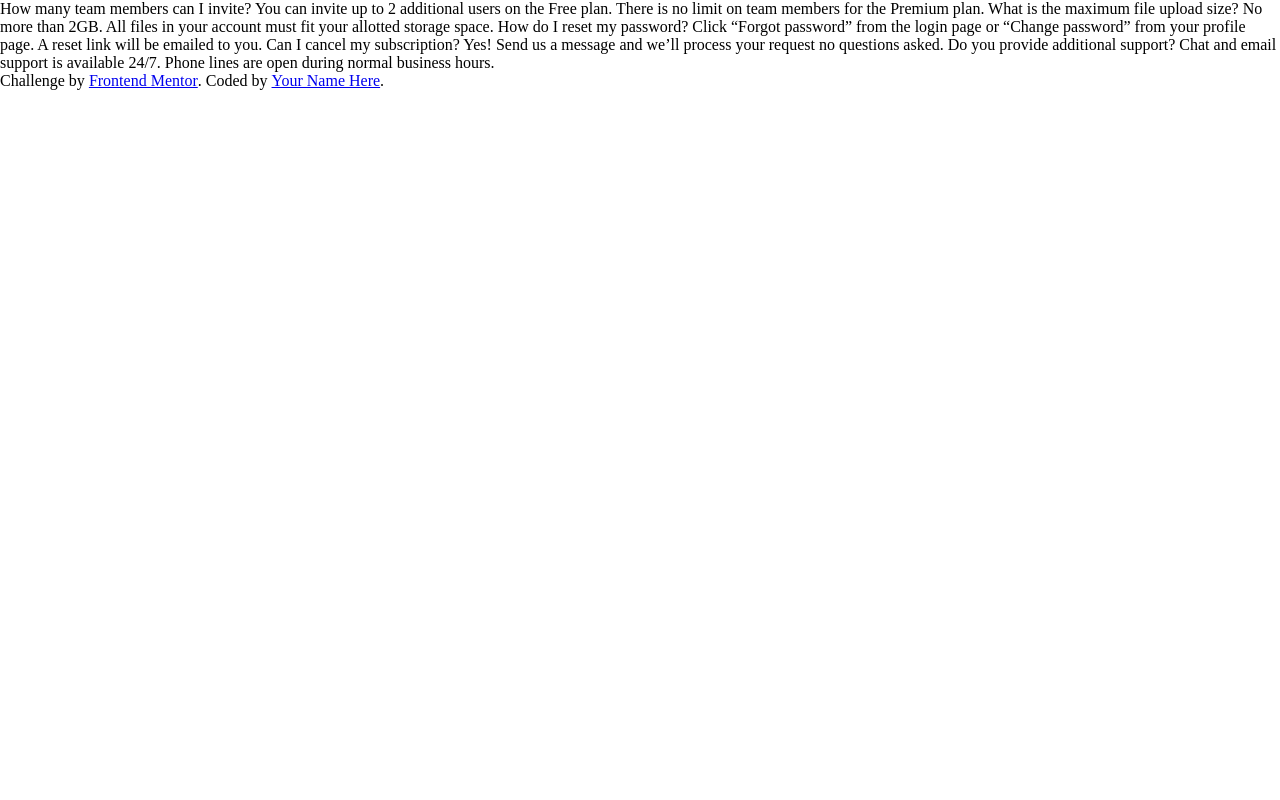
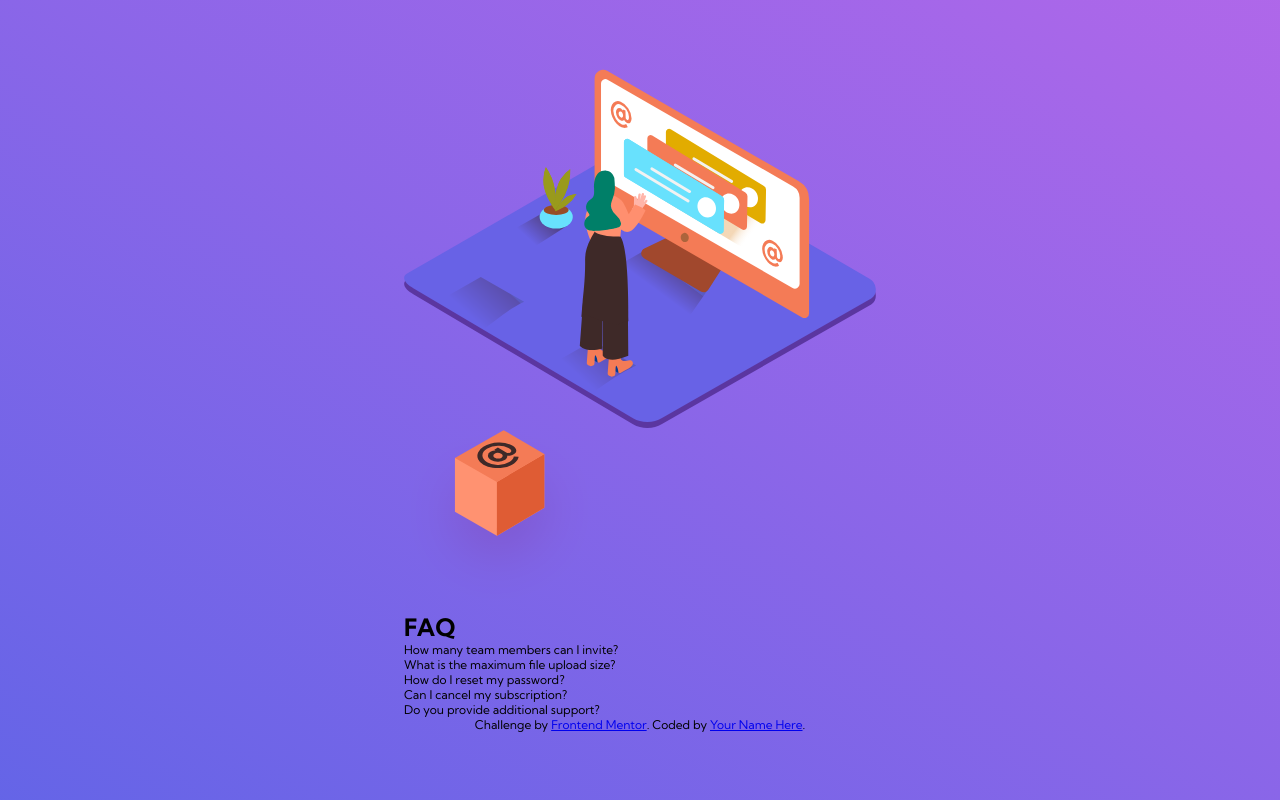
Before and after one commit to Scarab911/03-faq-accordion-card, a website: page index.html in a window 1280 px wide. Drawn offline with Linux system fonts and the light colour scheme.

Commit message:
html base layout

```diff
--- a/css/home.css
+++ b/css/home.css
@@ -4,3 +4,22 @@
 @import url('./variables.css');
 
 /*CUSTOM STYLE*/
+body {
+  display: flex;
+  flex-direction: column;
+  height: 100vh;
+  justify-content: center;
+  align-items: center;
+  font-family: var(--ff-kumbh);
+  font-size: 12px;
+  font-weight: 400;
+  background-image: linear-gradient(
+    to bottom left,
+    var(--clr-softViolet),
+    var(--clr-softBlue)
+  );
+}
+
+.hidden {
+  display: none;
+}
--- a/index.html
+++ b/index.html
@@ -12,22 +12,56 @@
 </head>
 
 <body>
-  How many team members can I invite?
-  You can invite up to 2 additional users on the Free plan. There is no limit on
-  team members for the Premium plan.
+  <div class="container">
+    <div class="ilustration">
+      <div>
+        <img src="./images/illustration-woman-online-desktop.svg" alt="">
+      </div>
+      <div class="box">
+        <img src="./images/illustration-box-desktop.svg" alt="">
+      </div>
+    </div>
+    <div class="text-content">
+      <h1 class="title">FAQ</h1>
+      <div class="qna-box">
+        <div class="question">How many team members can I invite?</div>
+        <div class="answer hidden">You can invite up to 2 additional users on the Free plan. There is no limit on
+          team members for the Premium plan.</div>
+      </div>
+      <div class="qna-box">
+        <div class="question">What is the maximum file upload size?</div>
+        <div class="answer hidden">No more than 2GB. All files in your account must fit your allotted storage space.
+        </div>
+      </div>
+      <div class="qna-box">
+        <div class="question">How do I reset my password?</div>
+        <div class="answer hidden">Click “Forgot password” from the login page or “Change password” from your profile page.
+          A reset link will be emailed to you.</div>
+      </div>
+      <div class="qna-box">
+        <div class="question">Can I cancel my subscription?</div>
+        <div class="answer hidden">Yes! Send us a message and we’ll process your request no questions asked.</div>
+      </div>
+      <div class="qna-box">
+        <div class="question">Do you provide additional support?</div>
+        <div class="answer hidden">Chat and email support is available 24/7. Phone lines are open during normal business hours.</div>
+      </div>
+    </div>
+  </div>
 
-  What is the maximum file upload size?
-  No more than 2GB. All files in your account must fit your allotted storage space.
 
-  How do I reset my password?
-  Click “Forgot password” from the login page or “Change password” from your profile page.
-  A reset link will be emailed to you.
 
-  Can I cancel my subscription?
-  Yes! Send us a message and we’ll process your request no questions asked.
 
-  Do you provide additional support?
-  Chat and email support is available 24/7. Phone lines are open during normal business hours.
+
+
+
+
+
+
+
+
+
+
 
   <footer class="attribution">
     Challenge by <a href="https://www.frontendmentor.io?ref=challenge" target="_blank">Frontend Mentor</a>.
```
